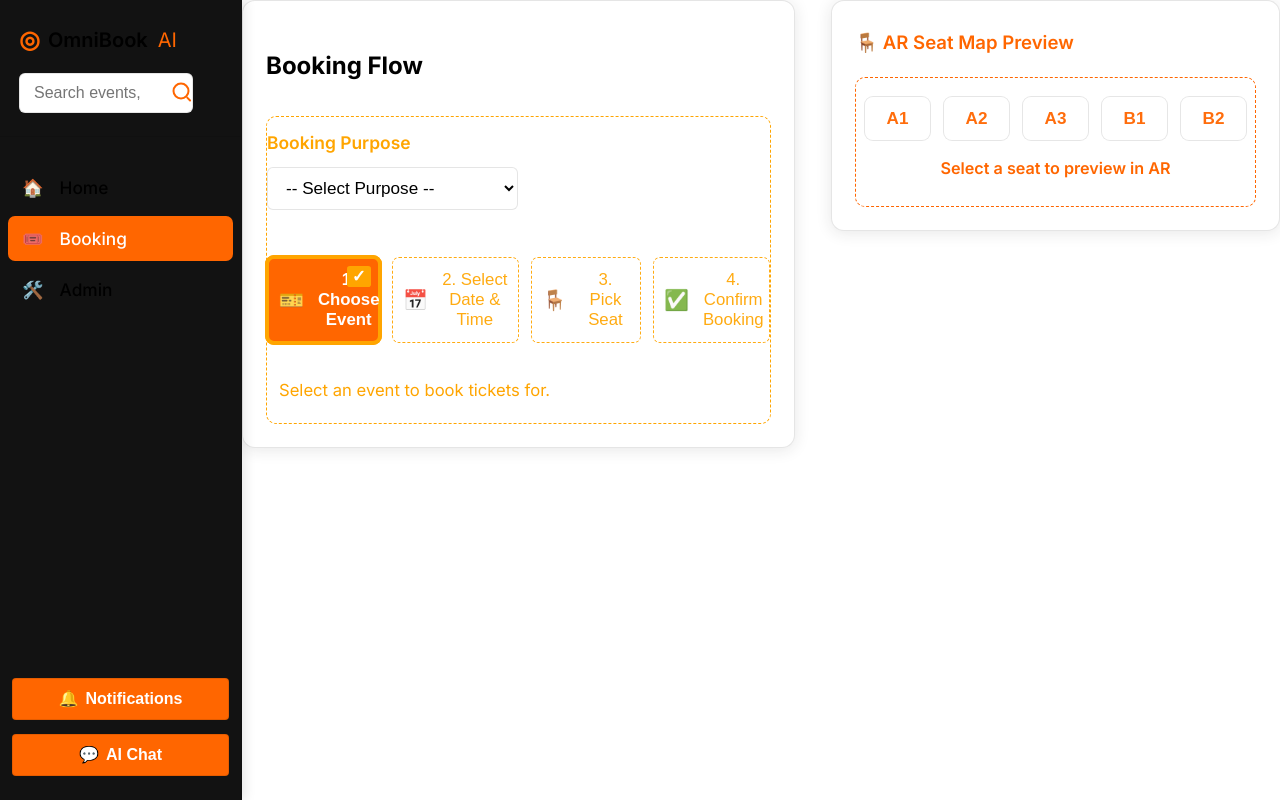
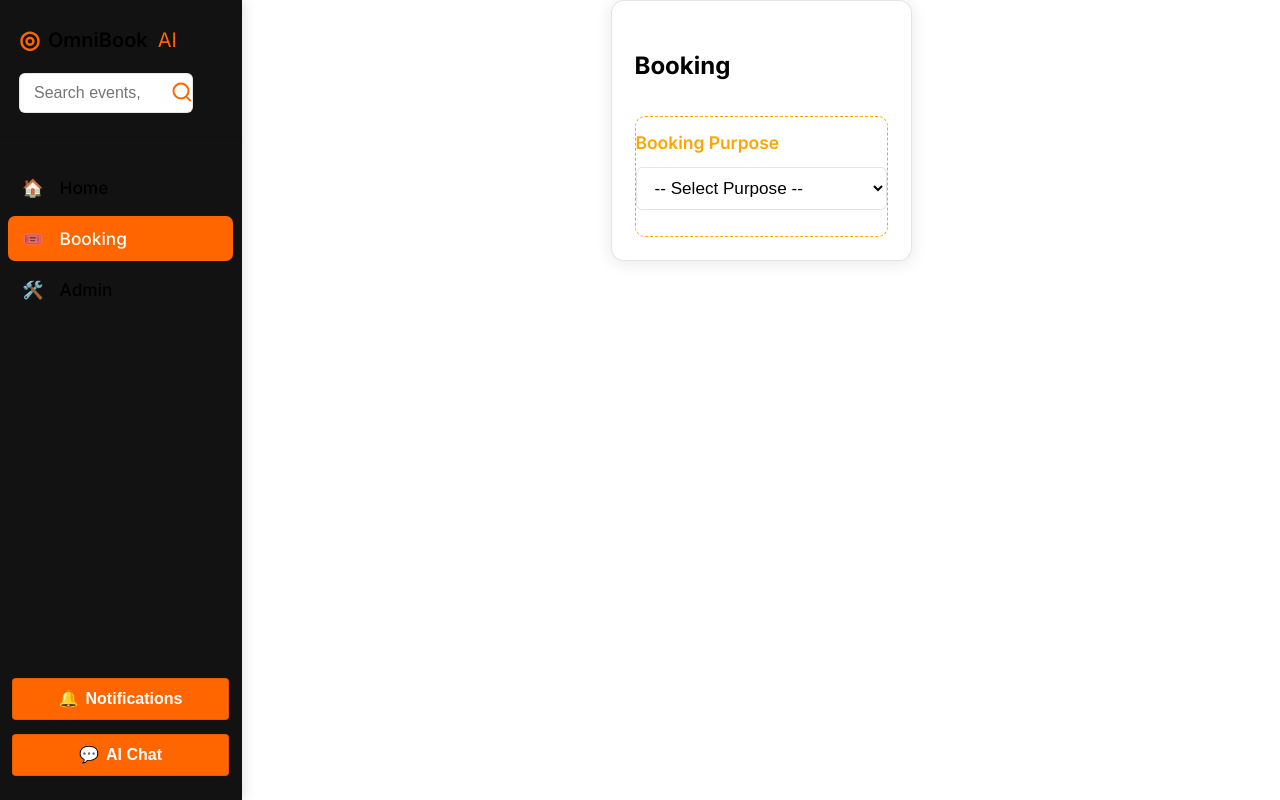
Before and after one commit to Workflow-Manager-admin/omnibook-ai-16339-5bd977bd, a React (Create React App) app in the folder omni_book_ai/: page / in a window 1280 px wide. Both pictures are taken after a click on the button "Go to booking page". Built offline with nearby package versions, Linux system fonts and the light colour scheme.

Commit message:
Auto-commit: Changes as of 2025-05-30T05:09:03.658064+00:00

```diff
--- a/omni_book_ai/src/App.js
+++ b/omni_book_ai/src/App.js
@@ -64,17 +64,16 @@ function Home() {
   );
 }
 
-// PUBLIC_INTERFACE
+/**
+ * PUBLIC_INTERFACE
+ * Booking: Only show the booking flow form (no AR seat map, no steps)
+ */
 function Booking() {
   return (
     <div className="main-content-inner single-page">
       <div className="card-section">
-        <h2>Booking Flow</h2>
+        <h2>Booking</h2>
         <BookingFlow />
-      </div>
-      <div className="card-section">
-        <div style={{ fontWeight: 600, fontSize: '1.16rem', color: 'var(--secondary)', marginBottom: 7 }}>🪑 AR Seat Map Preview</div>
-        <SeatMapAR />
       </div>
     </div>
   );
--- a/omni_book_ai/src/components/BookingFlow.js
+++ b/omni_book_ai/src/components/BookingFlow.js
@@ -1,4 +1,4 @@
-import React, { useState, useRef } from "react";
+import React, { useState } from "react";
 
 // Booking purposes
 const PURPOSES = [
@@ -11,25 +11,16 @@ const PURPOSES = [
   { value: "concerts", label: "Concerts" }
 ];
 
-// Mock booking steps (retained for context UI)
-const STEPS = [
-  { id: 101, label: "1. Choose Event", emoji: "🎫" },
-  { id: 102, label: "2. Select Date & Time", emoji: "📅" },
-  { id: 103, label: "3. Pick Seat", emoji: "🪑" },
-  { id: 104, label: "4. Confirm Booking", emoji: "✅" },
-];
-
 // PUBLIC_INTERFACE
 export default function BookingFlow() {
   /**
-   * Enhanced BookingFlow with dropdown for purpose
+   * BookingFlow: Minimal, dynamic booking by purpose.
    * - Dropdown for booking purpose
-   * - Shows only relevant form for selected purpose
+   * - Shows only the relevant form for selected purpose
+   * - All stepper, AR seat map, and booking stages removed for simplicity
    */
   const [currentPurpose, setCurrentPurpose] = useState(""); // blank until chosen
   const [formState, setFormState] = useState({});
-  const [currentStep, setCurrentStep] = useState(0);
-  const listRef = useRef([]);
 
   // Reset form state when switching purposes
   function handlePurposeChange(e) {
@@ -37,7 +28,7 @@ export default function BookingFlow() {
     setFormState({});
   }
 
-  // Form input generic change handler
+  // Generic input change handler
   const handleInputChange = (e) => {
     setFormState((prev) => ({
       ...prev,
@@ -45,7 +36,7 @@ export default function BookingFlow() {
     }));
   };
 
-  // --- Example Renderers for Each Form ---
+  // Render the booking form for the selected purpose
   function renderBookingForm() {
     switch (currentPurpose) {
       case "sports":
@@ -96,7 +87,6 @@ export default function BookingFlow() {
                 required
               />
             </Field>
-            {/* Add more fields if needed */}
             <SubmitButton />
           </form>
         );
@@ -327,31 +317,9 @@ export default function BookingFlow() {
     );
   }
 
-  // Keyboard navigation for steps (from original logic)
-  function handleClick(idx) {
-    setCurrentStep(idx);
-  }
-  function handleKeyDown(e, idx) {
-    // Select on Enter or Space
-    if (e.key === " " || e.key === "Enter") {
-      setCurrentStep(idx);
-      e.preventDefault();
-    }
-    // Keyboard step navigation with arrows
-    if (e.key === "ArrowDown") {
-      const next = (idx + 1) % STEPS.length;
-      listRef.current[next]?.focus();
-      e.preventDefault();
-    }
-    if (e.key === "ArrowUp") {
-      const prev = (idx - 1 + STEPS.length) % STEPS.length;
-      listRef.current[prev]?.focus();
-      e.preventDefault();
-    }
-  }
-
   return (
-    <div style={{
+    <div
+      style={{
         background: "rgba(255,255,255,0.03)",
         border: "1px dashed var(--accent)",
         borderRadius: 10,
@@ -362,19 +330,30 @@ export default function BookingFlow() {
         display: "flex",
         flexDirection: "column",
         gap: "1.1rem"
-    }}>
+      }}
+    >
       {/* Dropdown for booking purpose */}
-      <div style={{
-        display: "flex", flexDirection: "column", alignItems: "flex-start",
-        gap: 8, margin: "0 0 10px 0"
-      }}>
-        <label htmlFor="purpose" style={{
+      <div
+        style={{
+          display: "flex",
+          flexDirection: "column",
+          alignItems: "flex-start",
+          gap: 8,
+          margin: "0 0 10px 0"
+        }}
+      >
+        <label
+          htmlFor="purpose"
+          style={{
             fontWeight: 600,
             fontSize: "1.09em",
             color: "var(--accent)",
             display: "block",
             marginBottom: 3
-        }}>Booking Purpose</label>
+          }}
+        >
+          Booking Purpose
+        </label>
         <select
           id="purpose"
           aria-label="Choose booking purpose"
@@ -397,133 +376,34 @@ export default function BookingFlow() {
           }}
         >
           <option value="">-- Select Purpose --</option>
-          {PURPOSES.map(opt =>
-            <option key={opt.value} value={opt.value}>{opt.label}</option>
-          )}
+          {PURPOSES.map((opt) => (
+            <option key={opt.value} value={opt.value}>
+              {opt.label}
+            </option>
+          ))}
         </select>
       </div>
 
       {/* Show relevant booking form. Only display once a purpose is selected */}
-      {currentPurpose &&
-        <div style={{
+      {currentPurpose && (
+        <div
+          style={{
             margin: "10px 0 0 0",
             background: "rgba(255,255,255,0.01)",
             border: "1.5px solid var(--border-color)",
             borderRadius: 9,
             padding: "22px 15px 12px 12px",
             boxShadow: "0 2px 10px 0 rgba(36,36,38,0.08)"
-        }}>
+          }}
+        >
           {renderBookingForm()}
         </div>
-      }
-
-      {/* Booking Steps and instructions */}
-      <div
-        role="list"
-        aria-label="Booking Flow Steps"
-        style={{
-          display: "flex",
-          flexDirection: "row",
-          gap: "12px",
-          justifyContent: "space-evenly",
-          marginTop: 20,
-        }}
-      >
-        {STEPS.map((step, idx) => {
-          const isActive = currentStep === idx;
-          return (
-            <button
-              ref={el => (listRef.current[idx] = el)}
-              key={step.id}
-              tabIndex={0}
-              role="listitem"
-              aria-pressed={isActive}
-              aria-label={`${step.label}${isActive ? " (current)" : ""}`}
-              type="button"
-              onClick={() => handleClick(idx)}
-              onKeyDown={e => handleKeyDown(e, idx)}
-              style={{
-                background: isActive ? "var(--kavia-orange)" : "rgba(255,255,255,0.10)",
-                color: isActive ? "#fff" : "var(--accent)",
-                border: isActive
-                  ? "2.2px solid var(--accent)"
-                  : "1px dashed var(--accent)",
-                borderRadius: 7,
-                minWidth: 110,
-                minHeight: 48,
-                padding: "11px 10px",
-                fontWeight: isActive ? 700 : 500,
-                fontSize: "1.05rem",
-                outline: isActive ? "2.4px solid var(--accent)" : undefined,
-                cursor: "pointer",
-                boxShadow: isActive
-                  ? "0 0 0 2px var(--accent)"
-                  : undefined,
-                transition: "background 0.15s, border 0.14s, box-shadow 0.13s",
-                opacity: isActive ? 1 : 0.93,
-                display: "flex",
-                alignItems: "center",
-                gap: 6,
-                position: "relative",
-              }}
-              onFocus={() => { }}
-            >
-              <span aria-hidden="true" style={{
-                fontSize: "1.25rem",
-                marginRight: "0.40em"
-              }}>{step.emoji}</span>
-              <span>{step.label}</span>
-              {isActive && (
-                <span
-                  aria-hidden="true"
-                  style={{
-                    position: "absolute",
-                    top: 7,
-                    right: 7,
-                    fontWeight: "bold",
-                    background: "var(--accent)",
-                    color: "#fff",
-                    borderRadius: "2.8px",
-                    padding: "0 5px",
-                    fontSize: "1em",
-                  }}
-                >✓</span>
       )}
-            </button>
-          );
-        })}
-      </div>
-      {/* Step description */}
-      <div
-        style={{
-          margin: "12px 0 0 0",
-          background: "rgba(255,255,255,0.05)",
-          borderRadius: 6,
-          color: "var(--accent)",
-          minHeight: 28,
-          padding: "7px 12px",
-          fontSize: "1.04em",
-          transition: "background 0.13s",
-        }}
-        aria-live="polite"
-      >
-        <span>
-          {(() => {
-            switch (currentStep) {
-              case 0: return "Select an event to book tickets for.";
-              case 1: return "Choose your preferred date and time.";
-              case 2: return "Pick your seat for the event (try AR preview next!).";
-              case 3: return "Review and confirm your booking.";
-              default: return null;
-            }
-          })()}
-        </span>
-      </div>
     </div>
   );
 }
 
-// Helper: booking form card style (kept inline for UI harmony)
+// Helper: booking form card style
 const bookingFormStyle = {
   display: "flex",
   flexDirection: "column",
```
Also changed, not shown: 1 other file (tests, documents, lock files or other folders). Lines whose indentation alone changed are shown as unchanged.
